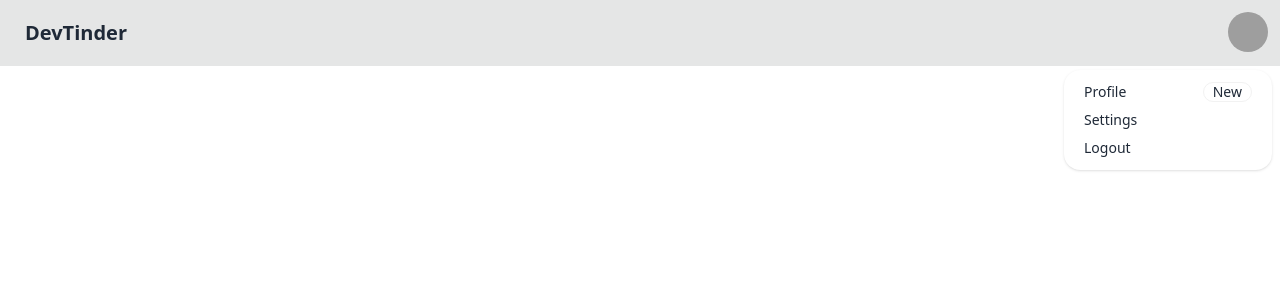
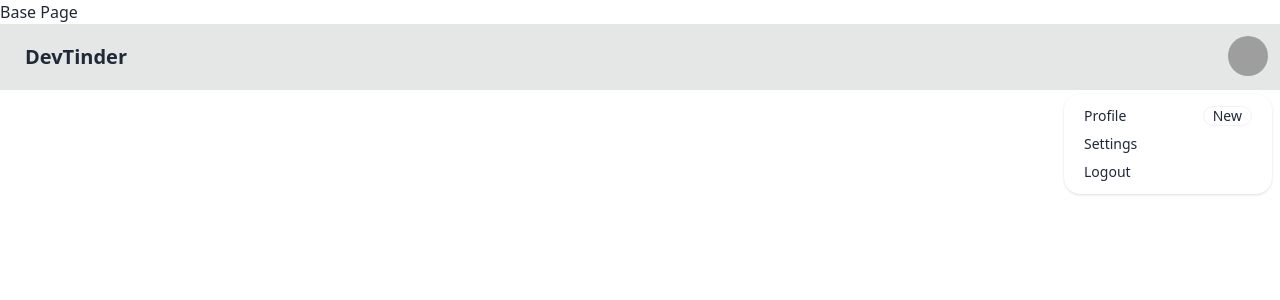
Before and after one commit to ayush-ojha-11/devTinder-web, a React (Vite) app: page / in a window 1280 px wide. Both pictures are taken after a click on the button 1248 px from the left and 32 px from the top of the page. Shown: the top 300 px of the page. Built offline with nearby package versions, Linux system fonts and the light colour scheme; grey boxes are pictures that could not be loaded.

Commit message:
tailwind + daisyui + navbar

```diff
--- a/package.json
+++ b/package.json
@@ -11,7 +11,8 @@
   },
   "dependencies": {
     "react": "^18.3.1",
-    "react-dom": "^18.3.1"
+    "react-dom": "^18.3.1",
+    "react-router-dom": "^7.1.1"
   },
   "devDependencies": {
     "@eslint/js": "^9.17.0",
--- a/src/App.jsx
+++ b/src/App.jsx
@@ -1,44 +1,18 @@
+import { BrowserRouter, Route, Routes } from "react-router-dom";
+import NavBar from "./NavBar";
+
 function App() {
   return (
     <>
-      <div className="navbar bg-base-300">
-        <div className="flex-1">
-          <a className="btn btn-ghost text-xl">DevTinder</a>
-        </div>
-        <div className="flex-none gap-2">
-          <div className="dropdown dropdown-end">
-            <div
-              tabIndex={0}
-              role="button"
-              className="btn btn-ghost btn-circle avatar"
-            >
-              <div className="w-10 rounded-full">
-                <img
-                  alt="Tailwind CSS Navbar component"
-                  src="https://img.daisyui.com/images/stock/photo-1534528741775-53994a69daeb.webp"
-                />
-              </div>
-            </div>
-            <ul
-              tabIndex={0}
-              className="menu menu-sm dropdown-content bg-base-100 rounded-box z-[1] mt-3 w-52 p-2 shadow"
-            >
-              <li>
-                <a className="justify-between">
-                  Profile
-                  <span className="badge">New</span>
-                </a>
-              </li>
-              <li>
-                <a>Settings</a>
-              </li>
-              <li>
-                <a>Logout</a>
-              </li>
-            </ul>
-          </div>
-        </div>
-      </div>
+      <BrowserRouter basename="/">
+        <Routes>
+          <Route path="/" element={<div>Base Page</div>}></Route>
+          <Route path="/login" element={<div>Login Page</div>}>
+            {" "}
+          </Route>
+        </Routes>
+      </BrowserRouter>
+      <NavBar />
     </>
   );
 }
--- /dev/null
+++ b/src/NavBar.jsx
@@ -0,0 +1,46 @@
+import React from "react";
+
+const NavBar = () => {
+  return (
+    <div className="navbar bg-base-300">
+      <div className="flex-1">
+        <a className="btn btn-ghost text-xl">DevTinder</a>
+      </div>
+      <div className="flex-none gap-2">
+        <div className="dropdown dropdown-end">
+          <div
+            tabIndex={0}
+            role="button"
+            className="btn btn-ghost btn-circle avatar"
+          >
+            <div className="w-10 rounded-full">
+              <img
+                alt="Tailwind CSS Navbar component"
+                src="https://img.daisyui.com/images/stock/photo-1534528741775-53994a69daeb.webp"
+              />
+            </div>
+          </div>
+          <ul
+            tabIndex={0}
+            className="menu menu-sm dropdown-content bg-base-100 rounded-box z-[1] mt-3 w-52 p-2 shadow"
+          >
+            <li>
+              <a className="justify-between">
+                Profile
+                <span className="badge">New</span>
+              </a>
+            </li>
+            <li>
+              <a>Settings</a>
+            </li>
+            <li>
+              <a>Logout</a>
+            </li>
+          </ul>
+        </div>
+      </div>
+    </div>
+  );
+};
+
+export default NavBar;
```
Also changed, not shown: 1 other file (tests, documents, lock files or other folders).
